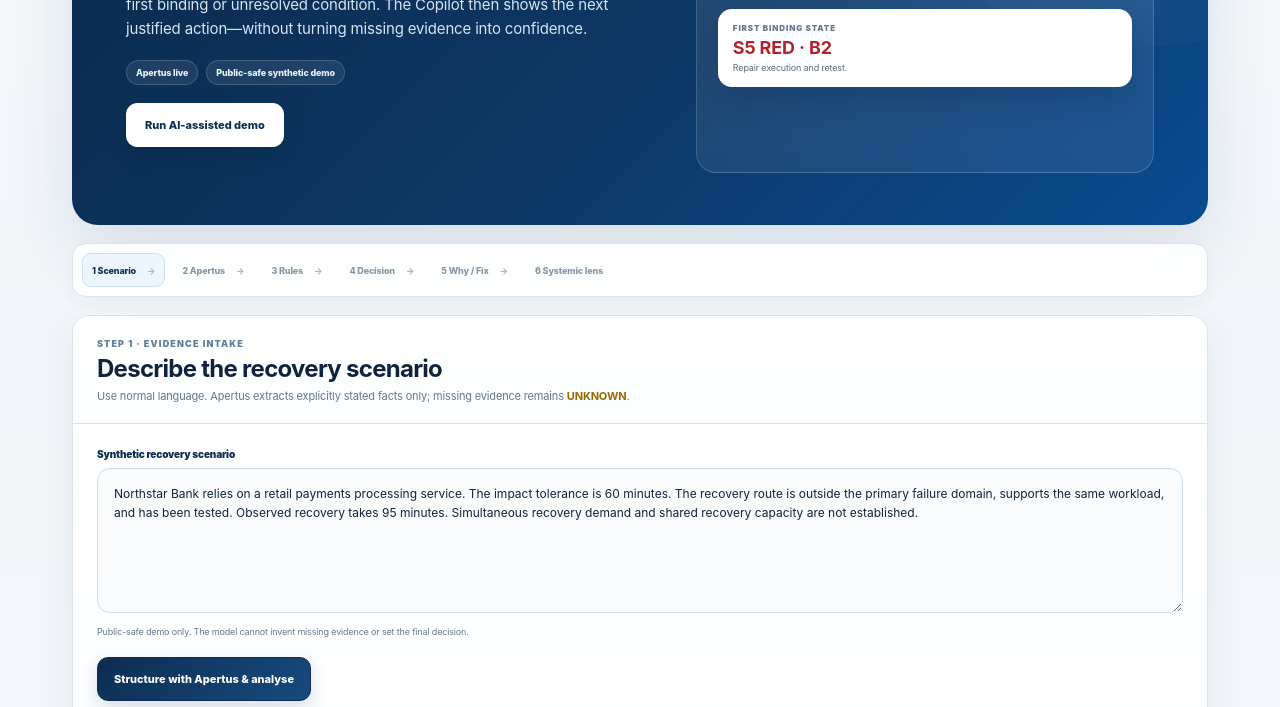
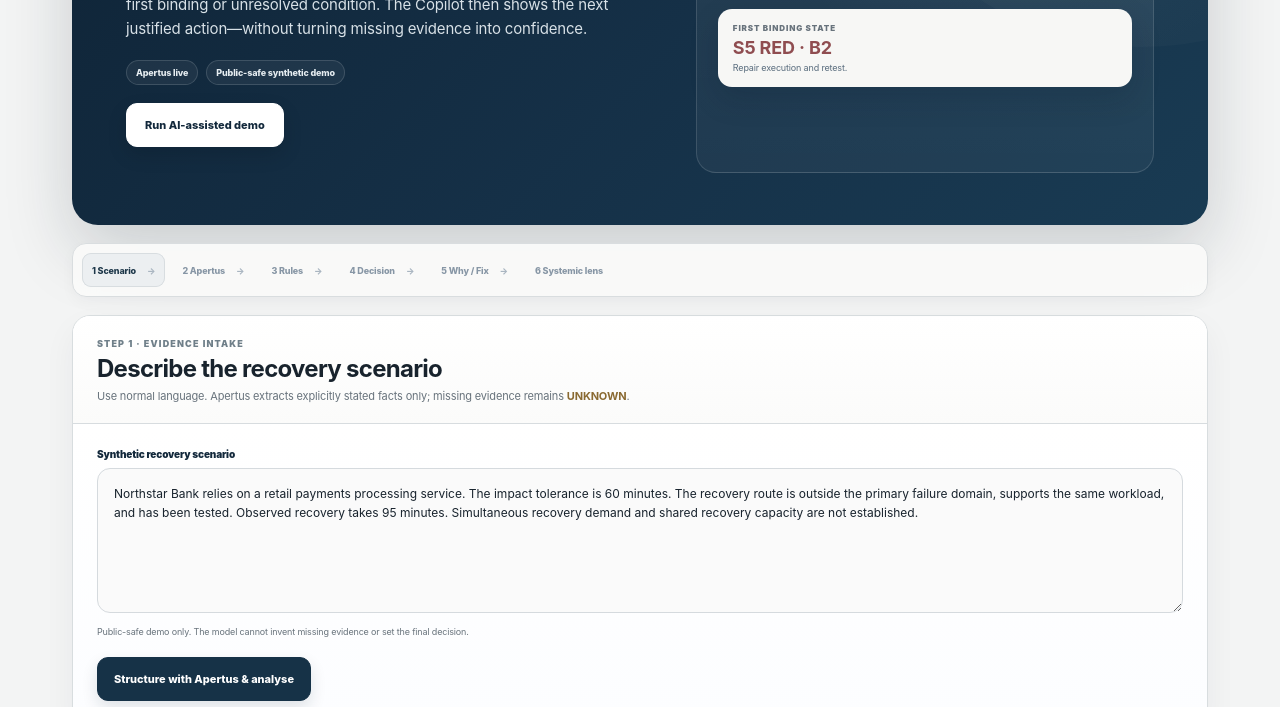
Before and after one commit to rostys-fintech/systemic-resilience-copilot, a website: page app-v10.html in a window 1280 px wide. Shown: the part 393-1100 px from the top of the page. Drawn offline with Linux system fonts and the light colour scheme; no server answers.

Commit message:
Apply restrained institutional colour palette

```diff
--- a/app-v10.html
+++ b/app-v10.html
@@ -6,6 +6,7 @@
 <title>Systemic Resilience Copilot</title>
 <link rel="stylesheet" href="/app-v10.css">
 <link rel="stylesheet" href="/submission-polish.css">
+<link rel="stylesheet" href="/color-refinement.css">
 </head>
 <body>
 <header class="top">
```
